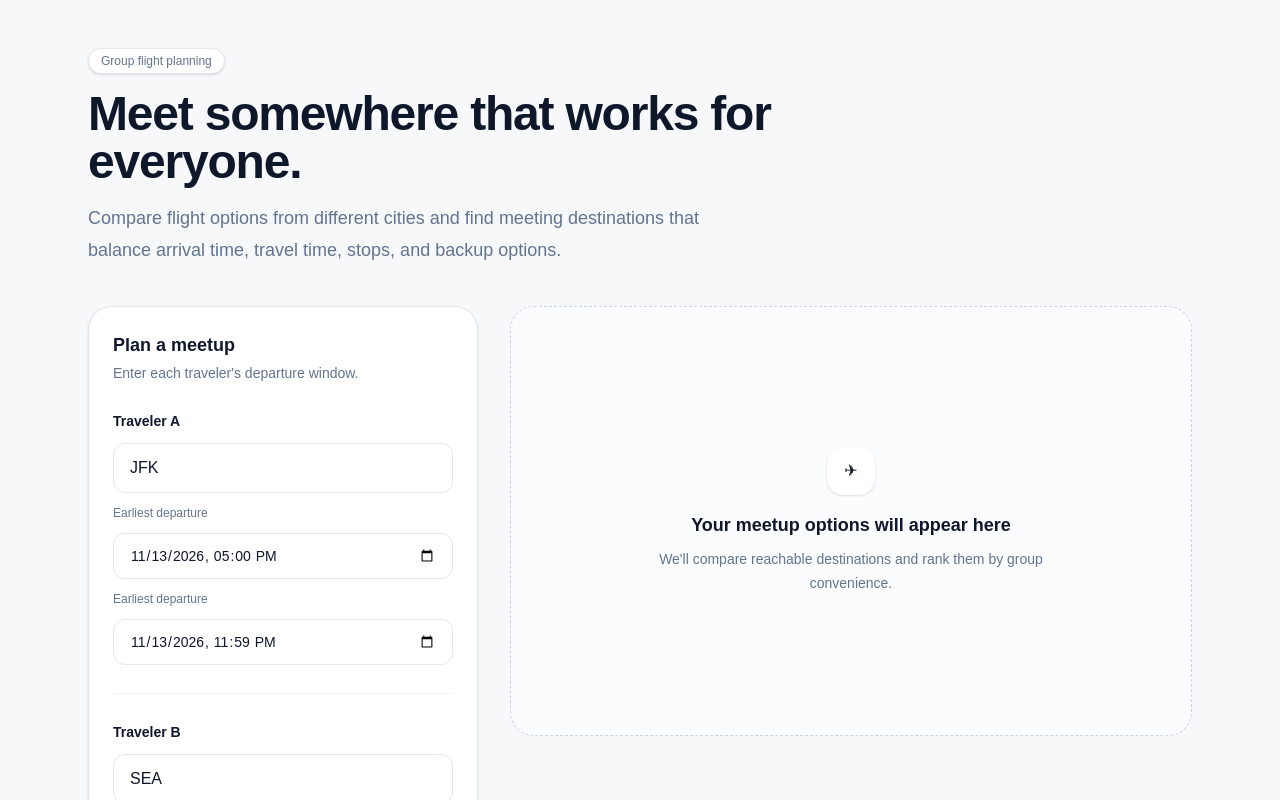
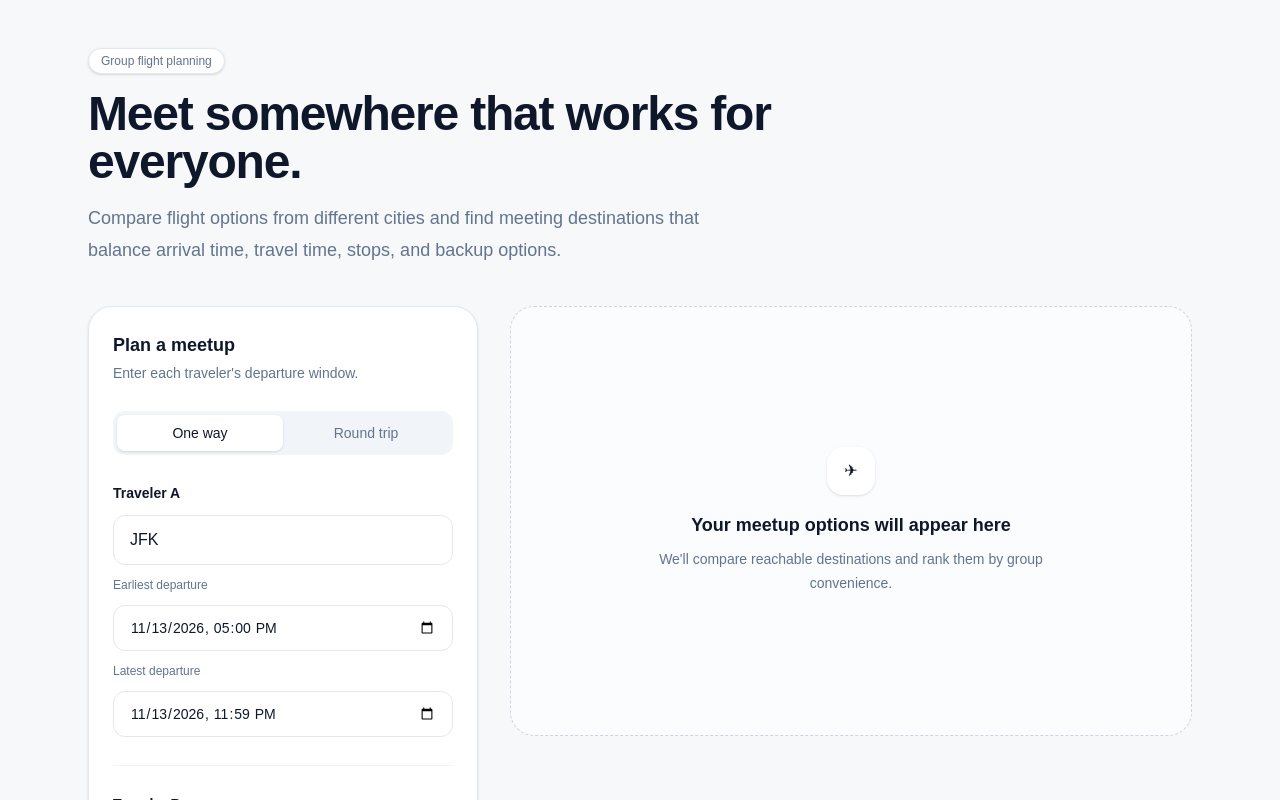
Before and after one commit to beverlyqin/converge, a Next.js app in the folder frontend/: page / in a window 1280 px wide. Shown: the top 800 px of the page. Built offline with nearby package versions, Linux system fonts and the light colour scheme.

Commit message:
Add round trip search controls (#9)

```diff
--- a/frontend/app/page.tsx
+++ b/frontend/app/page.tsx
@@ -110,6 +110,20 @@ export default function Home() {
   const [departBeforeB, setDepartBeforeB] =
     useState("2026-11-13T20:00");
 
+  const [roundTrip, setRoundTrip] = useState(false);
+
+  const [returnAfterA, setReturnAfterA] =
+    useState("2026-11-15T15:00");
+
+  const [returnBeforeA, setReturnBeforeA] =
+    useState("2026-11-15T20:00");
+
+  const [returnAfterB, setReturnAfterB] =
+    useState("2026-11-15T15:00");
+
+  const [returnBeforeB, setReturnBeforeB] =
+    useState("2026-11-15T20:00");
+
   const [maxStops, setMaxStops] = useState(1);
   const [maxArrivalGap, setMaxArrivalGap] = useState(120);
   const [arrivalWeight, setArrivalWeight] = useState(4);
@@ -152,11 +166,19 @@ export default function Home() {
             origin: originA.toUpperCase(),
             depart_after: departAfterA,
             depart_before: departBeforeA,
+            ...(roundTrip && {
+              return_after: returnAfterA,
+              return_before: returnBeforeA,
+            }),
           },
           traveler_b: {
             origin: originB.toUpperCase(),
             depart_after: departAfterB,
             depart_before: departBeforeB,
+            ...(roundTrip && {
+              return_after: returnAfterB,
+              return_before: returnBeforeB,
+            }),
           },
           constraints: {
             max_stops: maxStops,
@@ -216,6 +238,31 @@ export default function Home() {
             </p>
 
             <div className="mt-7 space-y-7">
+              <div className="flex rounded-xl bg-slate-100 p-1">
+                <button
+                  type="button"
+                  onClick={() => setRoundTrip(false)}
+                  className={`flex-1 rounded-lg px-3 py-2 text-sm font-medium ${
+                    !roundTrip
+                      ? "bg-white text-slate-900 shadow-sm"
+                      : "text-slate-500"
+                  }`}
+                >
+                  One way
+                </button>
+
+                <button
+                  type="button"
+                  onClick={() => setRoundTrip(true)}
+                  className={`flex-1 rounded-lg px-3 py-2 text-sm font-medium ${
+                    roundTrip
+                      ? "bg-white text-slate-900 shadow-sm"
+                      : "text-slate-500"
+                  }`}
+                >
+                  Round trip
+                </button>
+              </div>
               <section>
                 <p className="mb-3 text-sm font-semibold">Traveler A</p>
 
@@ -240,7 +287,7 @@ export default function Home() {
                   />
 
                   <label className="block text-xs font-medium text-slate-500">
-                    Earliest departure
+                    Latest departure
                   </label>
 
                   <input
@@ -249,6 +296,32 @@ export default function Home() {
                     onChange={(e) => setDepartBeforeA(e.target.value)}
                     className="w-full rounded-xl border border-slate-200 px-4 py-3 text-sm outline-none transition focus:border-slate-400"
                   />
+
+                  {roundTrip && (
+                    <>
+                      <label className="block text-xs font-medium text-slate-500">
+                        Earliest return
+                      </label>
+
+                      <input
+                        type="datetime-local"
+                        value={returnAfterA}
+                        onChange={(e) => setReturnAfterA(e.target.value)}
+                        className="w-full rounded-xl border border-slate-200 px-4 py-3 text-sm outline-none transition focus:border-slate-400"
+                      />
+
+                      <label className="block text-xs font-medium text-slate-500">
+                        Latest return
+                      </label>
+
+                      <input
+                        type="datetime-local"
+                        value={returnBeforeA}
+                        onChange={(e) => setReturnBeforeA(e.target.value)}
+                        className="w-full rounded-xl border border-slate-200 px-4 py-3 text-sm outline-none transition focus:border-slate-400"
+                      />
+                    </>
+                  )}
                 </div>
               </section>
 
@@ -287,6 +360,32 @@ export default function Home() {
                     onChange={(e) => setDepartBeforeB(e.target.value)}
                     className="w-full rounded-xl border border-slate-200 px-4 py-3 text-sm outline-none transition focus:border-slate-400"
                   />
+
+                  {roundTrip && (
+                    <>
+                      <label className="block text-xs font-medium text-slate-500">
+                        Earliest return
+                      </label>
+
+                      <input
+                        type="datetime-local"
+                        value={returnAfterB}
+                        onChange={(e) => setReturnAfterB(e.target.value)}
+                        className="w-full rounded-xl border border-slate-200 px-4 py-3 text-sm outline-none transition focus:border-slate-400"
+                      />
+
+                      <label className="block text-xs font-medium text-slate-500">
+                        Latest return
+                      </label>
+
+                      <input
+                        type="datetime-local"
+                        value={returnBeforeB}
+                        onChange={(e) => setReturnBeforeB(e.target.value)}
+                        className="w-full rounded-xl border border-slate-200 px-4 py-3 text-sm outline-none transition focus:border-slate-400"
+                      />
+                    </>
+                  )}
                 </div>
               </section>
 
```
